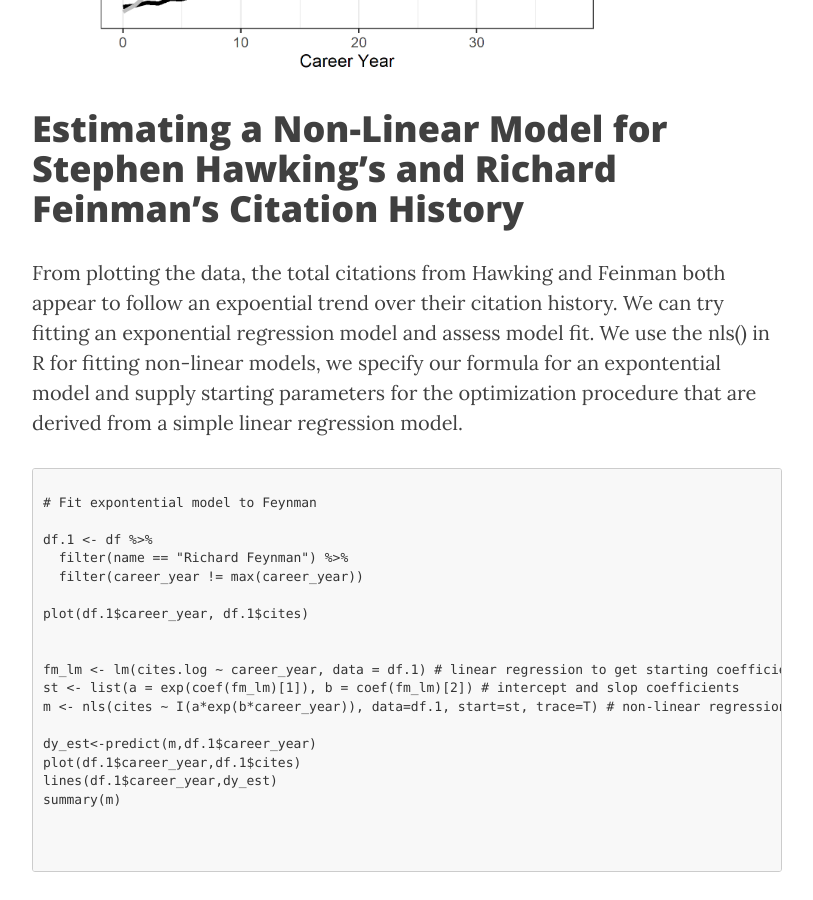
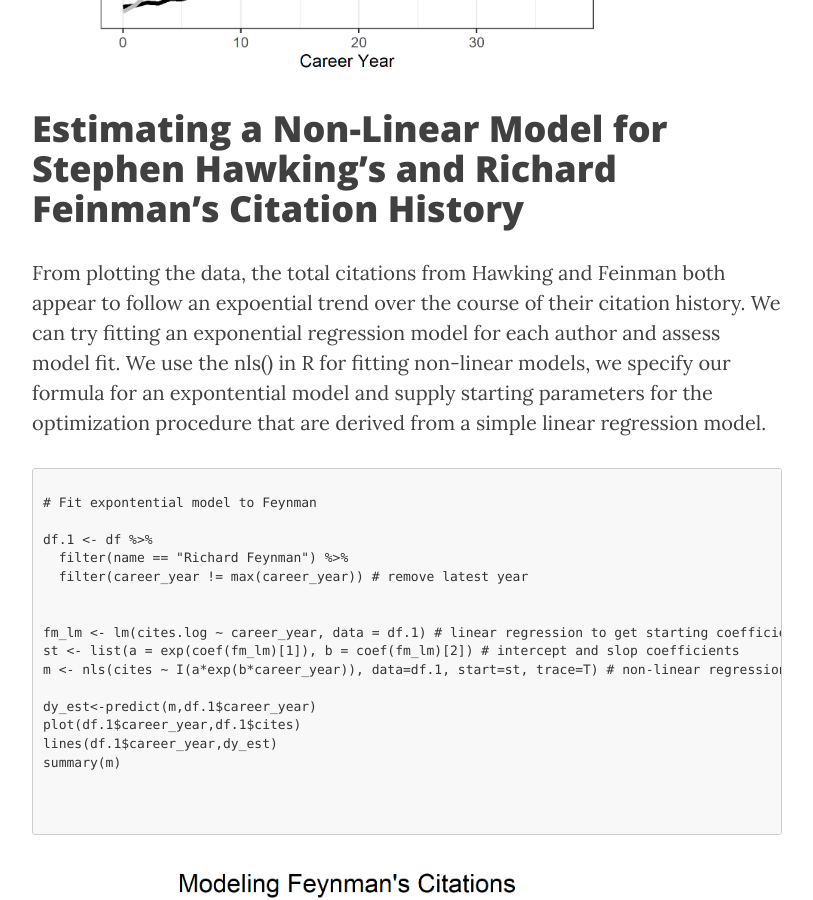
Before and after one commit to ptichko/ptichko.github.io, a Jekyll site: the page built from _posts/2021-05-19-Modeling-Google-Scholar-Citations.md, in a window 1280 px wide and 900 px high, scrolled down 2140 px. Shown: the whole window, without its empty margins (233-1046 px from the left). Built offline with Jekyll 4.4.1, drawn with Linux system fonts in a browser that asks for light colours; nearby versions of some CDN libraries; some of the changed text lies outside the part shown.

Commit message:
Update 2021-05-19-Modeling-Google-Scholar-Citations.md

````diff
--- a/_posts/2021-05-19-Modeling-Google-Scholar-Citations.md
+++ b/_posts/2021-05-19-Modeling-Google-Scholar-Citations.md
@@ -43,7 +43,7 @@ Plotting the total number of citations since 1982 (here normalizing the year 198
 
 # Estimating a Non-Linear Model for Stephen Hawking's and Richard Feinman's Citation History
 
-From plotting the data, the total citations from Hawking and Feinman both appear to follow an expoential trend over their citation history. We can try fitting an exponential regression model and assess model fit. We use the nls() in R for fitting non-linear models, we specify our formula for an expontential model and supply starting parameters for the optimization procedure that are derived from a simple linear regression model.
+From plotting the data, the total citations from Hawking and Feinman both appear to follow an expoential trend over the course of their citation history. We can try fitting an exponential regression model for each author and assess model fit. We use the nls() in R for fitting non-linear models, we specify our formula for an expontential model and supply starting parameters for the optimization procedure that are derived from a simple linear regression model.
 
 ```
 
@@ -51,9 +51,7 @@ From plotting the data, the total citations from Hawking and Feinman both appear
 
 df.1 <- df %>%
   filter(name == "Richard Feynman") %>%
-  filter(career_year != max(career_year))
-
-plot(df.1$career_year, df.1$cites)
+  filter(career_year != max(career_year)) # remove latest year
 
 
 fm_lm <- lm(cites.log ~ career_year, data = df.1) # linear regression to get starting coefficients
````
Also changed, not shown: other parts of _posts/2021-05-19-Modeling-Google-Scholar-Citations.md (+2 -2 lines).
